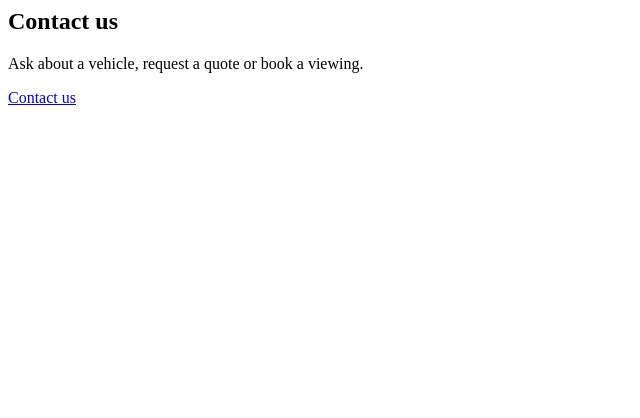
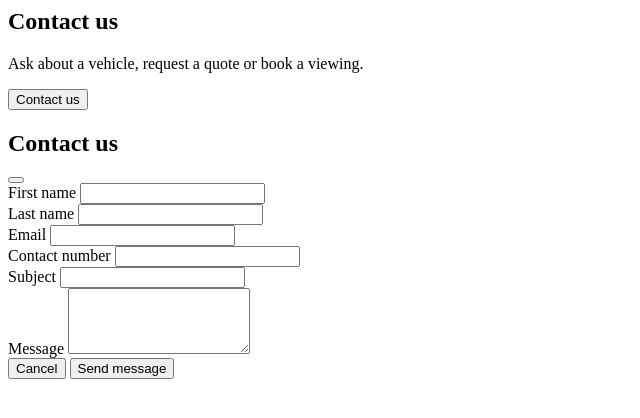
Before and after one commit to John-Alcier69/LARPDUSTRY, a PHP site: page /components/Contact.php in a window 1280 px wide. Shown: the top 418 px of the page, without its empty margins (0-640 px from the left). Run offline with PHP 8.4, Linux system fonts and the light colour scheme.

Commit message:
Added functions to contact button plus communications to dbms

```diff
--- a/components/Contact.php
+++ b/components/Contact.php
@@ -5,9 +5,95 @@
       <div class="col-lg-7">
         <h2 class="display-6 mb-3">Contact us</h2>
         <p class="mb-4">Ask about a vehicle, request a quote or book a viewing.</p>
-        <!-- Customize: change the href to a mailto:, phone, form link or another page -->
-        <a href="#" class="btn btn-rust btn-lg" id="contactBtn">Contact us</a>
+        <button type="button" class="btn btn-rust btn-lg" data-bs-toggle="modal" data-bs-target="#contactModal">Contact us</button>
       </div>
     </div>
   </div>
 </section>
+
+<!-- CONTACT POPUP -->
+<div class="modal fade" id="contactModal" tabindex="-1" aria-labelledby="contactModalLabel" aria-hidden="true">
+  <div class="modal-dialog modal-dialog-centered modal-dialog-scrollable">
+    <div class="modal-content" style="border-radius:0">
+      <div class="modal-header">
+        <h2 class="modal-title h4" id="contactModalLabel">Contact us</h2>
+        <button type="button" class="btn-close" data-bs-dismiss="modal" aria-label="Close"></button>
+      </div>
+      <form id="contactForm" class="d-flex flex-column overflow-hidden" novalidate>
+        <div class="modal-body">
+          <div id="formStatus" role="status" aria-live="polite"></div>
+          <div class="row g-3">
+            <div class="col-sm-6"><label for="f_name" class="form-label">First name</label>
+              <input type="text" class="form-control" id="f_name" name="f_name" required maxlength="100"></div>
+            <div class="col-sm-6"><label for="l_name" class="form-label">Last name</label>
+              <input type="text" class="form-control" id="l_name" name="l_name" required maxlength="100"></div>
+            <div class="col-12"><label for="email" class="form-label">Email</label>
+              <input type="email" class="form-control" id="email" name="email" required maxlength="150"></div>
+            <div class="col-12"><label for="contact_no" class="form-label">Contact number</label>
+              <input type="tel" class="form-control" id="contact_no" name="contact_no" required maxlength="20"></div>
+            <div class="col-12"><label for="subject" class="form-label">Subject</label>
+              <input type="text" class="form-control" id="subject" name="subject" required maxlength="150"></div>
+            <div class="col-12"><label for="message" class="form-label">Message</label>
+              <textarea class="form-control" id="message" name="message" rows="4" required></textarea></div>
+          </div>
+        </div>
+        <div class="modal-footer">
+          <button type="button" class="btn btn-secondary" data-bs-dismiss="modal">Cancel</button>
+          <button type="submit" class="btn btn-rust" id="sendBtn">Send message</button>
+        </div>
+      </form>
+    </div>
+  </div>
+</div>
+
+<script>
+const form = document.getElementById('contactForm');
+const statusEl = document.getElementById('formStatus');
+const sendBtn = document.getElementById('sendBtn');
+const modalEl = document.getElementById('contactModal');
+
+function showStatus(type, html) {
+  statusEl.innerHTML = `<div class="alert alert-${type} mb-3">${html}</div>`;
+  statusEl.scrollIntoView({ block: 'nearest' });
+}
+
+form.addEventListener('submit', async (e) => {
+  e.preventDefault();
+  form.classList.add('was-validated');
+
+  const missing = [...form.elements]
+    .filter(el => el.name && !el.checkValidity())
+    .map(el => form.querySelector(`label[for="${el.id}"]`).textContent);
+
+  if (missing.length) {
+    showStatus('warning', `<strong>Missing or invalid:</strong> ${missing.join(', ')}.`);
+    return;
+  }
+
+  sendBtn.disabled = true; sendBtn.textContent = 'Sending…';
+  try {
+    const res = await fetch('process_contact.php', { method: 'POST', body: new FormData(form) });
+    const raw = await res.text();
+    console.log('Server replied:', res.status, raw);
+    const data = JSON.parse(raw);
+    if (data.ok) {
+      showStatus('success', '<strong>Message sent!</strong> Thank you, we will get back to you soon.');
+      form.reset(); form.classList.remove('was-validated');
+      setTimeout(() => bootstrap.Modal.getInstance(modalEl).hide(), 2500);
+    } else {
+      showStatus('danger', data.message);
+      if (data.detail) console.error(data.detail);
+    }
+  } catch (err) {
+    showStatus('danger', 'Could not reach the server. Make sure Apache is running and <code>process_contact.php</code> exists.');
+    console.error(err);
+  } finally {
+    sendBtn.disabled = false; sendBtn.textContent = 'Send message';
+  }
+});
+
+modalEl.addEventListener('show.bs.modal', () => {
+  statusEl.innerHTML = '';
+  form.classList.remove('was-validated');
+});
+</script>
--- a/index.php
+++ b/index.php
@@ -6,4 +6,6 @@
 require ("./components/Products.php");
 require ("./components/About.php");
 require ("./components/Contact.php");
+
+
 ?>
```
Also changed, not shown: process_contact.php (added, +59 -0 lines).
